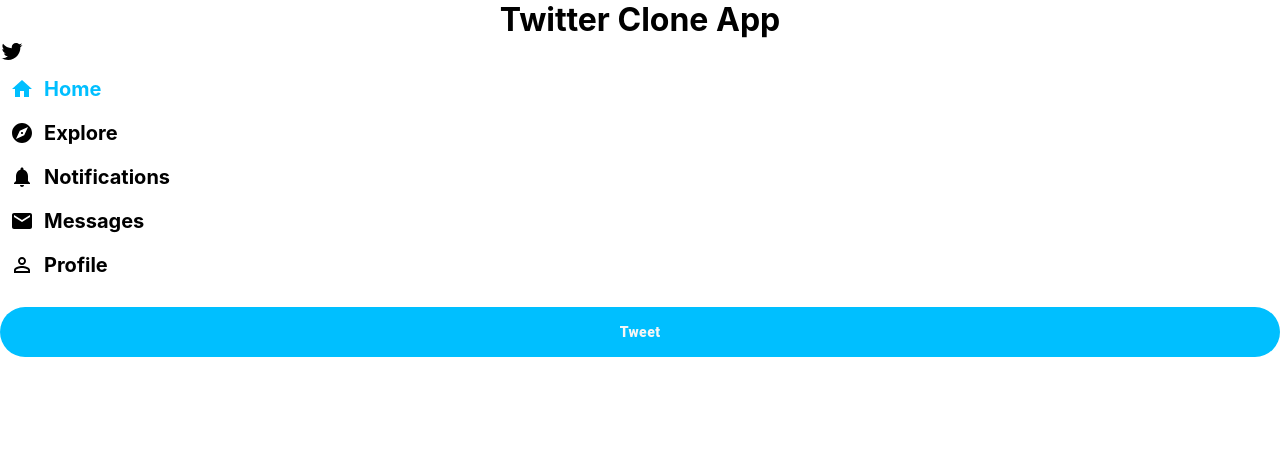
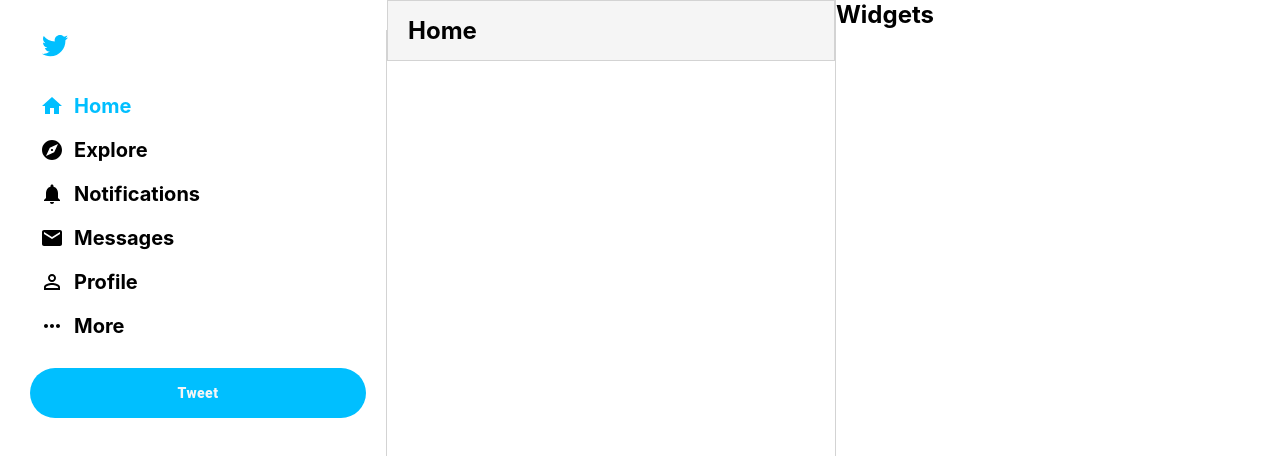
Before and after one commit to mcorrieri/twitter-clone-mc, a React (Create React App) app: page / in a window 1280 px wide. Shown: the top 456 px of the page. Built offline with nearby package versions, Linux system fonts and the light colour scheme.

Commit message:
feed and widget built

```diff
--- a/src/App.css
+++ b/src/App.css
@@ -1,4 +1,8 @@
-.title {
+.app {
   display: flex;
-  justify-content: center;
+  height: 100vh;
+  max-width: 1300px;
+  margin-left: auto;
+  margin-right: auto;
+  padding: 0 10px;
 }
--- a/src/App.js
+++ b/src/App.js
@@ -1,17 +1,22 @@
+import React from "react";
 import "./App.css";
 import Sidebar from "./Components/Sidebar";
+import Feed from "./Components/Feed";
+import Widgets from "./Components/Widgets";
 
 function App() {
   return (
-    <div className="App">
-      <h1 className="title">Twitter Clone App</h1>
+    <div className="app">
+      <h1 className="title"></h1>
 
       {/* Sidebar  */}
       <Sidebar />
 
       {/* Feed */}
+      <Feed />
 
       {/* Widgets */}
+      <Widgets />
     </div>
   );
 }
--- /dev/null
+++ b/src/Components/Feed.css
@@ -0,0 +1,15 @@
+.feed {
+  flex: 0.4;
+  border-right: 1px solid lightgray;
+  min-width: fit-content;
+  overflow-y: scroll;
+}
+
+.feed__header {
+  position: sticky;
+  top: 0;
+  background-color: whitesmoke;
+  z-index: 100;
+  border: 1px solid lightgray;
+  padding: 15px 20px;
+}
--- a/src/Components/Feed.js
+++ b/src/Components/Feed.js
@@ -1,7 +1,12 @@
 import React from "react";
+import "./Feed.css";
 
 function Feed() {
-  return <div></div>;
+  return (
+    <div className="feed">
+      <h2 className="feed__header">Home</h2>
+    </div>
+  );
 }
 
 export default Feed;
--- a/src/Components/Sidebar.css
+++ b/src/Components/Sidebar.css
@@ -8,3 +8,18 @@
   height: 50px !important;
   margin-top: 20px !important;
 }
+
+.sidebar {
+  border-right: 1px solid lightgray;
+  flex: 0.3;
+  margin-top: 30px;
+  padding-left: 20px;
+  padding-right: 20px;
+}
+
+.twittericon {
+  color: deepskyblue;
+  font-size: 30px !important;
+  margin-left: 10px;
+  margin-bottom: 20px;
+}
--- a/src/Components/Sidebar.js
+++ b/src/Components/Sidebar.js
@@ -7,18 +7,19 @@
 import NotificationsIcon from "@material-ui/icons/Notifications";
 import MailIcon from "@material-ui/icons/Mail";
 import PersonOutlineIcon from "@material-ui/icons/PersonOutline";
+import MoreHorizIcon from "@material-ui/icons/MoreHoriz";
 import { Button } from "@material-ui/core/";
 
 function Sidebar() {
   return (
     <div className="sidebar">
-      <TwitterIcon />
+      <TwitterIcon className="twittericon" />
       <SidebarOptions active Icon={HomeIcon} text="Home" />
       <SidebarOptions Icon={ExploreIcon} text="Explore" />
       <SidebarOptions Icon={NotificationsIcon} text="Notifications" />
       <SidebarOptions Icon={MailIcon} text="Messages" />
       <SidebarOptions Icon={PersonOutlineIcon} text="Profile" />
-      {/* Sidebar options  */}
+      <SidebarOptions Icon={MoreHorizIcon} text="More" />
       {/* Sidebar options  */}
 
       <Button variant="outlined" fullWidth className="tweetbtn">
--- /dev/null
+++ b/src/Components/Widgets.js
@@ -0,0 +1,11 @@
+import React from "react";
+
+function Widgets() {
+  return (
+    <div className="widgets">
+      <h2>Widgets</h2>
+    </div>
+  );
+}
+
+export default Widgets;
--- /dev/null
+++ b/src/Widgets.css
@@ -0,0 +1,3 @@
+.widgets {
+  flex: 0.3;
+}
```
